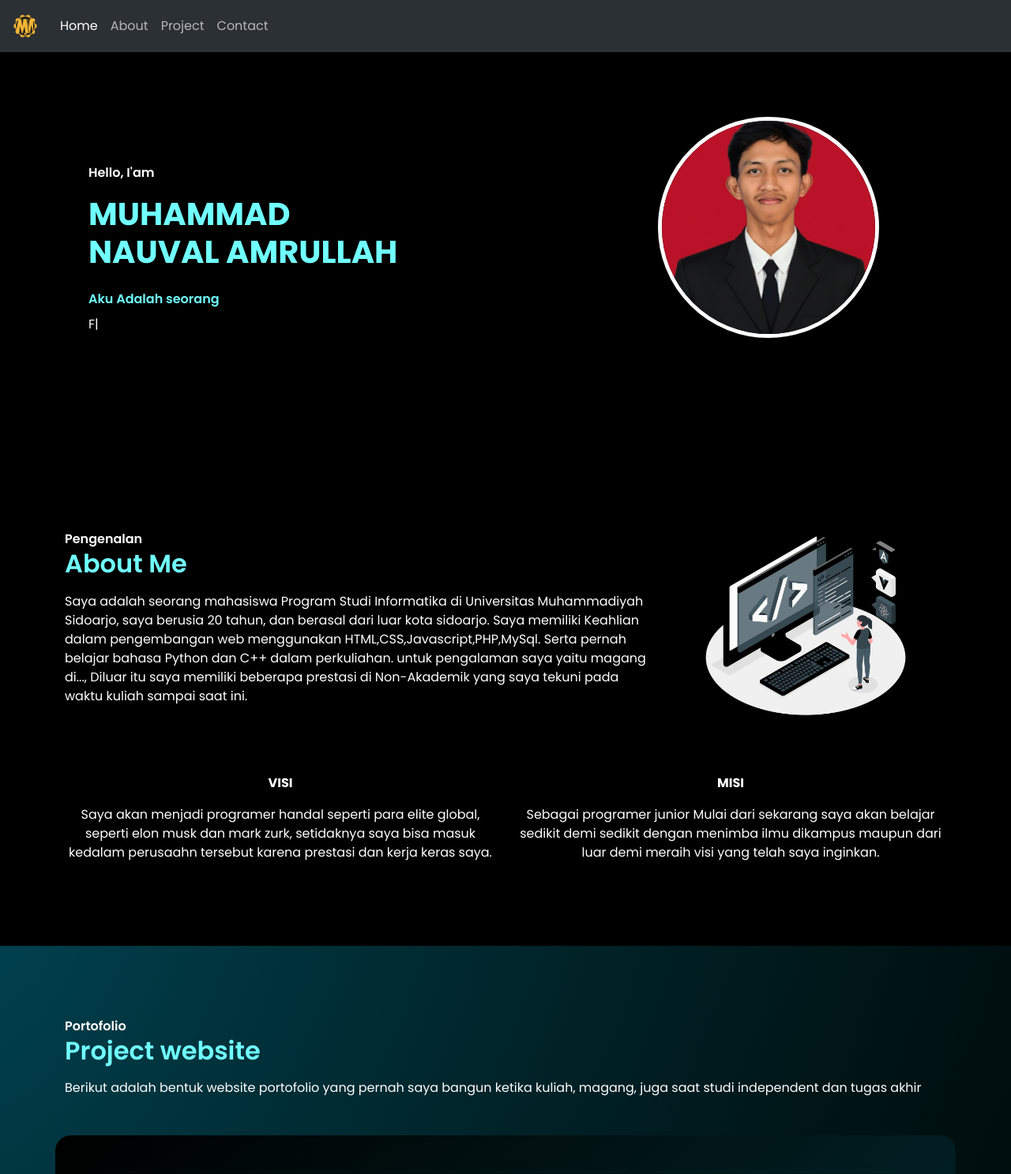
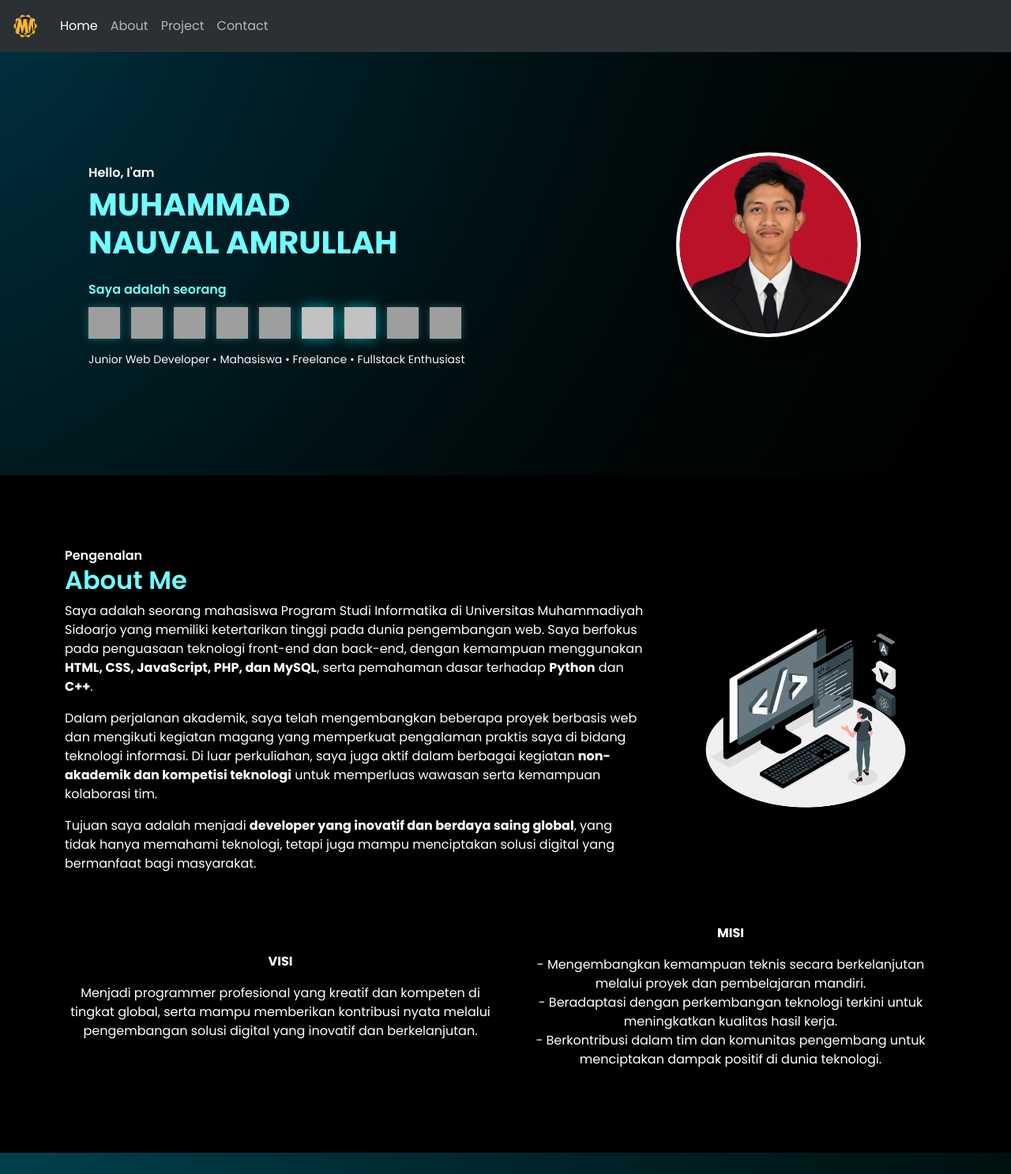
Before and after one commit to nauvalamrullah/Company_Profile, a PHP site: page /index.html in a window 1280 px wide. Shown: the top 1487 px of the page at 79% size. Run offline with PHP 8.4, Linux system fonts and the light colour scheme; grey boxes are pictures that could not be loaded.

Commit message:
header lebih fresh

```diff
--- a/css/index.css
+++ b/css/index.css
@@ -58,21 +58,24 @@ section.section-title{
 
 /* Foto Profil Header */
 .header-section .header-img {
-  width: 280px;
-  height: 280px;
-  object-fit: cover;
-  border-radius: 50%; /* lingkaran */
-  border: 5px solid #fff; /* border putih elegan */
+  width: 260px;
+  height: 260px;
+  object-fit: cover; /* tetap isi penuh tanpa ruang hitam */
+  object-position: 50% 30%; /* geser sedikit agar wajah lebih pas */
+  border-radius: 50%;
+  border: 5px solid #fff;
   box-shadow: 0 8px 24px rgba(0, 0, 0, 0.4);
   transition: transform 0.3s ease, box-shadow 0.3s ease;
   margin: auto;
   display: block;
+  transform: scale(0.9); /* efek zoom out lembut */
 }
 
 .header-section .header-img:hover {
-  transform: scale(1.05); /* zoom halus */
+  transform: scale(0.95); /* efek hover halus */
   box-shadow: 0 12px 32px rgba(0, 0, 0, 0.5);
 }
+
 
 .judul{
   padding-top: 70px;
@@ -274,3 +277,118 @@ input[type=submit]:hover {
   background-color:var(--blue-color);
   color: #000000;
 }
+
+/* --- Modern GitHub-like Hero Section --- */
+.header-section {
+  background: radial-gradient(circle at top left, #001f2f, #000000 70%);
+  color: #fff;
+  padding: 120px 0;
+  position: relative;
+  overflow: hidden;
+}
+
+.header-section::before {
+  content: "";
+  position: absolute;
+  inset: 0;
+  background: linear-gradient(120deg, rgba(0, 255, 255, 0.08), rgba(0, 0, 0, 0.6));
+  z-index: 0;
+}
+
+.header-section .container {
+  position: relative;
+  z-index: 1;
+}
+
+/* Card di sisi kanan */
+.profile-card {
+  background: rgba(255, 255, 255, 0.05);
+  backdrop-filter: blur(10px);
+  border: 1px solid rgba(112, 255, 255, 0.2);
+  border-radius: 20px;
+  transition: all 0.3s ease;
+  box-shadow: 0 8px 25px rgba(112, 255, 255, 0.1);
+}
+
+.profile-card:hover {
+  transform: translateY(-5px);
+  box-shadow: 0 12px 35px rgba(112, 255, 255, 0.25);
+}
+
+/* Tombol GitHub style */
+.btn {
+  font-weight: 600;
+  border-radius: 8px;
+}
+
+.btn-outline-light {
+  border: 1px solid #70ffff;
+  color: #70ffff;
+  background: transparent;
+}
+
+.btn-outline-light:hover {
+  background: #70ffff;
+  color: #000;
+  box-shadow: 0 0 10px rgba(112, 255, 255, 0.6);
+}
+
+
+/* ===== BAGIAN LOGO / TECH STACK ===== */
+.tech-stack {
+  display: flex;
+  flex-wrap: wrap;
+  gap: 14px;
+  margin-top: 10px;
+  align-items: center;
+}
+
+.tech-stack img {
+  width: 40px;
+  height: 40px;
+  transition: transform 0.3s ease, filter 0.3s ease;
+  filter: drop-shadow(0 0 5px rgba(112, 255, 255, 0.3));
+}
+
+.tech-stack img:hover {
+  transform: scale(1.2);
+  filter: drop-shadow(0 0 12px rgba(112, 255, 255, 0.8));
+}
+
+/* Responsive agar tetap rapi di layar kecil */
+@media (max-width: 768px) {
+  .tech-stack {
+    justify-content: center;
+  }
+}
+
+.tools {
+  display: flex;
+  gap: 20px;
+  align-items: center;
+  justify-content: center;
+  margin-top: 15px;
+}
+
+.tool-logo {
+  width: 50px;
+  height: 50px;
+  transition: transform 0.3s ease, filter 0.3s ease;
+  filter: drop-shadow(0 0 5px rgba(0, 255, 255, 0.3));
+}
+
+.tool-logo:hover {
+  transform: scale(1.1);
+  filter: drop-shadow(0 0 10px rgba(0, 255, 255, 0.6));
+}
+
+/* Buat versi terang untuk logo yang aslinya gelap */
+.tool-logo.light {
+  filter: brightness(3) drop-shadow(0 0 5px rgba(0, 255, 255, 0.5));
+}
+.tech-stack img.flask-fix {
+  filter: invert(1) brightness(2) drop-shadow(0 0 8px rgba(0, 255, 255, 0.6));
+}
+.tech-stack img.github-fix {
+  filter: invert(1) brightness(2) drop-shadow(0 0 8px rgba(0, 255, 255, 0.6));
+}
--- a/index.html
+++ b/index.html
@@ -39,21 +39,45 @@
     <section class="header-section" id="header">
       <div class="container">
         <div class="row align-items-center justify-content-between">
+
+          <!-- TEKS PROFIL -->
           <div class="col-md-6">
             <div class="judul">
-              <p class="fw-semibold">Hello, I'am</p>
-              <h1 class="text-blue header-title text-uppercase fw-bold mb-4">Muhammad <br>Nauval Amrullah</h1>
-              <p class="fw-semibold text-blue mb-2">Aku Adalah seorang</p>
-                <span class="typed" data-typed-items="Junior Web Developer, Mahasiswa, Freelance, Editor"></span>
+              <p class="fw-semibold mb-1">Hello, I'am</p>
+              <h1 class="text-blue header-title text-uppercase fw-bold mb-4">
+                Muhammad <br> Nauval Amrullah
+              </h1>
+
+              <p class="fw-semibold text-blue mb-2">Saya adalah seorang</p>
+
+              <!-- LOGO TOOLS / TEKNOLOGI -->
+              <div class="tech-stack">
+                <img src="https://cdn.jsdelivr.net/gh/devicons/devicon/icons/html5/html5-original.svg" alt="HTML" title="HTML">
+                <img src="https://cdn.jsdelivr.net/gh/devicons/devicon/icons/css3/css3-original.svg" alt="CSS" title="CSS">
+                <img src="https://cdn.jsdelivr.net/gh/devicons/devicon/icons/javascript/javascript-original.svg" alt="JavaScript" title="JavaScript">
+                <img src="https://cdn.jsdelivr.net/gh/devicons/devicon/icons/python/python-original.svg" alt="Python" title="Python">
+                <img src="https://cdn.jsdelivr.net/gh/devicons/devicon/icons/react/react-original.svg" alt="React" title="React">
+                <img src="https://cdn.jsdelivr.net/gh/devicons/devicon/icons/flask/flask-original-wordmark.svg" alt="Flask" class="flask-fix">
+                <img src="https://cdn.jsdelivr.net/gh/devicons/devicon/icons/github/github-original.svg" alt="GitHub" class="github-fix">
+                <img src="https://cdn.jsdelivr.net/gh/devicons/devicon/icons/mysql/mysql-original-wordmark.svg" alt="MySQL" class="tool-logo">
+                <img src="https://cdn.jsdelivr.net/gh/devicons/devicon/icons/sqlite/sqlite-original.svg" alt="SQLite" class="tool-logo">
+              </div>
+
+              <p class="text-light mt-3 small">
+                Junior Web Developer • Mahasiswa • Freelance • Fullstack Enthusiast
               </p>
             </div>
           </div>
+
+          <!-- FOTO PROFIL -->
           <div class="col-md-5">
-              <img src="img/fotoformal.png" class="header-img"alt="">
+            <img src="img/fotoformal.png" class="header-img" alt="">
           </div>
         </div>
       </div>
     </section>
+
+
 
 <!-- about -->
 
@@ -61,28 +85,48 @@
       <div class="container">
         <div class="row align-items-center">
           <div class="col-md-8">
-    <p class="fw-semibold mb-0">Pengenalan
-    <h2 class="text-blue fw-semibold">About Me</h2></p>
+            <p class="fw-semibold mb-0">Pengenalan</p>
+            <h2 class="text-blue fw-semibold">About Me</h2>
 
-    <p>Saya adalah seorang mahasiswa Program Studi Informatika di Universitas Muhammadiyah Sidoarjo, saya berusia 20 tahun, dan berasal dari luar kota sidoarjo. Saya memiliki Keahlian dalam pengembangan web menggunakan HTML,CSS,Javascript,PHP,MySql. Serta pernah belajar bahasa Python dan C++ dalam perkuliahan. untuk pengalaman saya yaitu magang di..., Diluar itu saya memiliki beberapa prestasi di Non-Akademik yang saya tekuni pada waktu kuliah sampai saat ini.  </p>
+            <p>
+              Saya adalah seorang mahasiswa Program Studi Informatika di Universitas Muhammadiyah Sidoarjo yang memiliki ketertarikan tinggi pada dunia pengembangan web. Saya berfokus pada penguasaan teknologi front-end dan back-end, dengan kemampuan menggunakan
+              <strong>HTML, CSS, JavaScript, PHP, dan MySQL</strong>, serta pemahaman dasar terhadap <strong>Python</strong> dan <strong>C++</strong>.
+            </p>
+
+            <p>
+              Dalam perjalanan akademik, saya telah mengembangkan beberapa proyek berbasis web dan mengikuti kegiatan magang yang memperkuat pengalaman praktis saya di bidang teknologi informasi. Di luar perkuliahan, saya juga aktif dalam berbagai kegiatan
+              <strong>non-akademik dan kompetisi teknologi</strong> untuk memperluas wawasan serta kemampuan kolaborasi tim.
+            </p>
+
+            <p>
+              Tujuan saya adalah menjadi <strong>developer yang inovatif dan berdaya saing global</strong>, yang tidak hanya memahami teknologi, tetapi juga mampu menciptakan solusi digital yang bermanfaat bagi masyarakat.
+            </p>
           </div>
+
           <div class="col-md-4 text-center">
-      <p><img src="img/vektorcode.png" class="about-foto"alt=""></p>
+            <p><img src="img/vektorcode.png" class="about-foto" alt="Ilustrasi coding"></p>
           </div>
         </div>
 
         <div class="row align-items-center mt-5">
           <div class="col-md-6 text-center">
             <p class="text-center fw-bold">VISI</p>
-        <p>Saya akan menjadi programer handal seperti para elite global, seperti elon musk dan mark zurk, setidaknya saya bisa masuk kedalam perusaahn tersebut karena prestasi dan kerja keras saya. </p>
+            <p>
+              Menjadi programmer profesional yang kreatif dan kompeten di tingkat global, serta mampu memberikan kontribusi nyata melalui pengembangan solusi digital yang inovatif dan berkelanjutan.
+            </p>
           </div>
           <div class="col-md-6 text-center">
             <p class="text-center fw-bold">MISI</p>
-        <p>Sebagai programer junior Mulai dari sekarang saya akan belajar sedikit demi sedikit dengan menimba ilmu dikampus maupun dari luar demi meraih visi yang telah saya inginkan.</p>
+            <p>
+              - Mengembangkan kemampuan teknis secara berkelanjutan melalui proyek dan pembelajaran mandiri.<br>
+              - Beradaptasi dengan perkembangan teknologi terkini untuk meningkatkan kualitas hasil kerja.<br>
+              - Berkontribusi dalam tim dan komunitas pengembang untuk menciptakan dampak positif di dunia teknologi.
+            </p>
           </div>
         </div>
       </div>
     </section>
+
 
 <!-- Section POrtofolio -->
     <section class="album-section" id="project">
```
Lines whose indentation alone changed are shown as unchanged.
